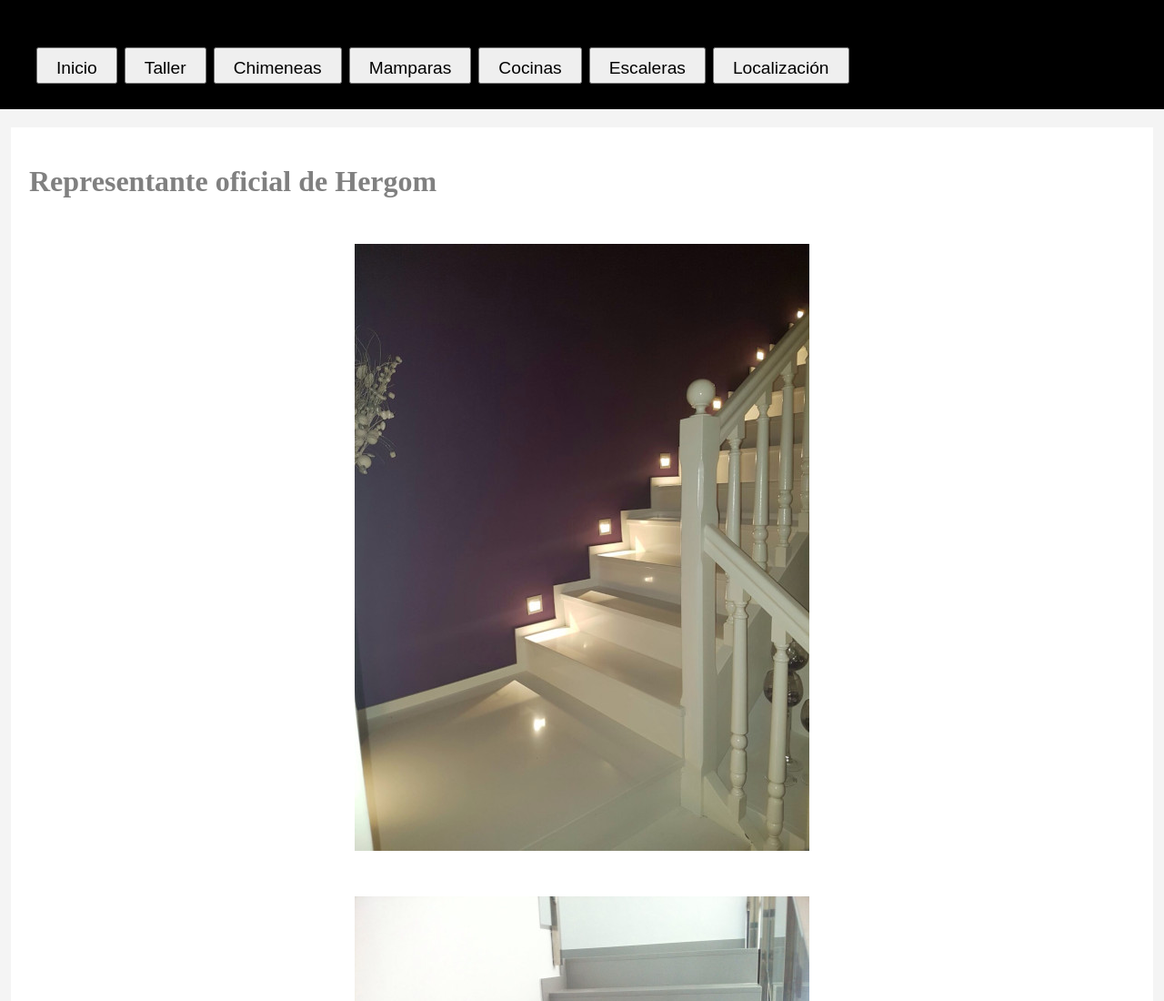
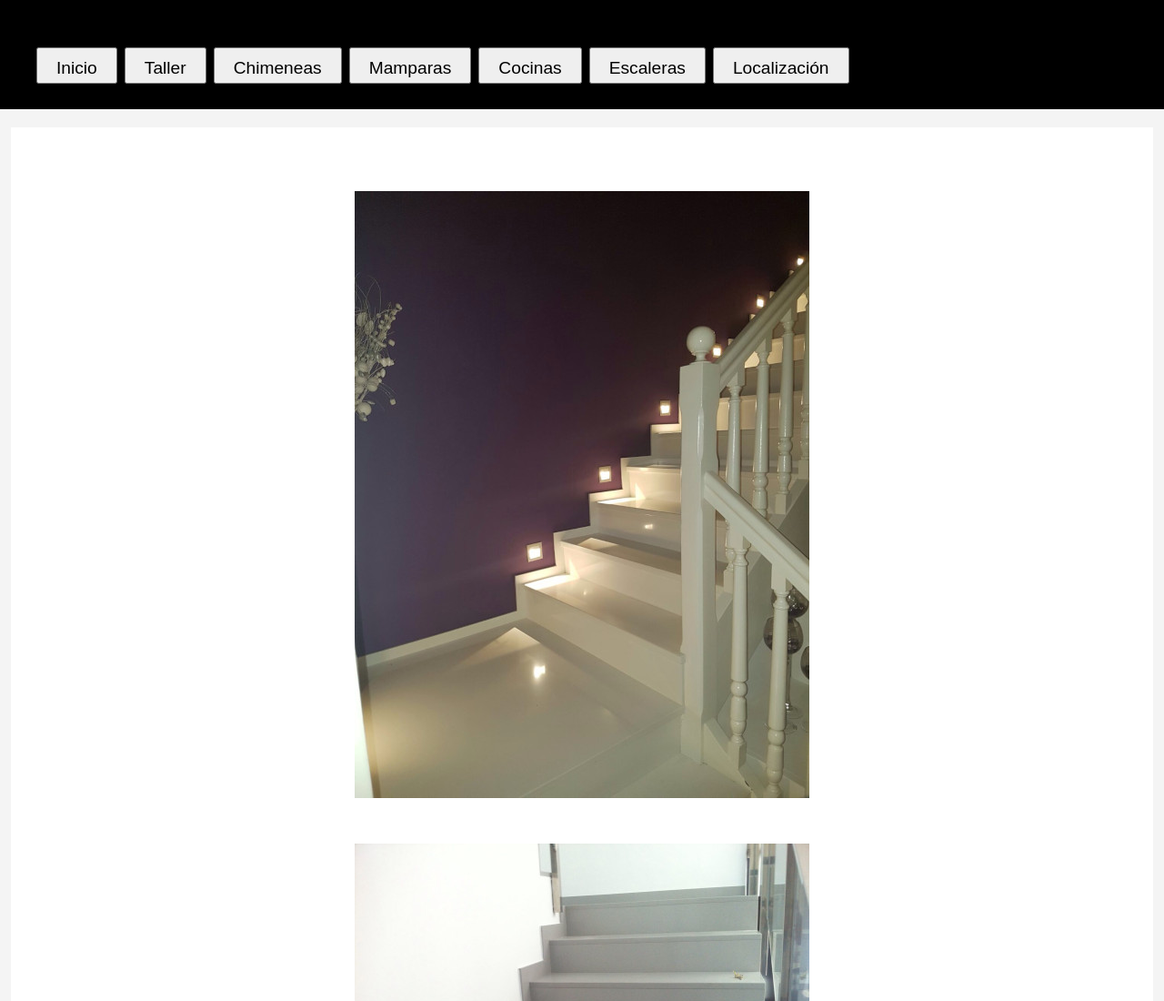
Before and after one commit to costadamorte/pedra, a plain HTML site: page escaleras.html in a window 1280 px wide. Shown: the top 1100 px of the page at 91% size. Drawn offline with Linux system fonts and the light colour scheme; a web font is replaced by a local one.

Commit message:
Add files via upload

```diff
--- a/escaleras.html
+++ b/escaleras.html
@@ -24,7 +24,7 @@
   <body>
     <main>
       <div id="container">
-        <h1>Representante oficial de Hergom</h1>
+
         <img src="https://costadamorte.github.io/pedra/img/escaleras1.jpeg" alt="escaleras">
         <img src="https://costadamorte.github.io/pedra/img/escaleras2.jpeg" alt="escaleras2">
 
```
